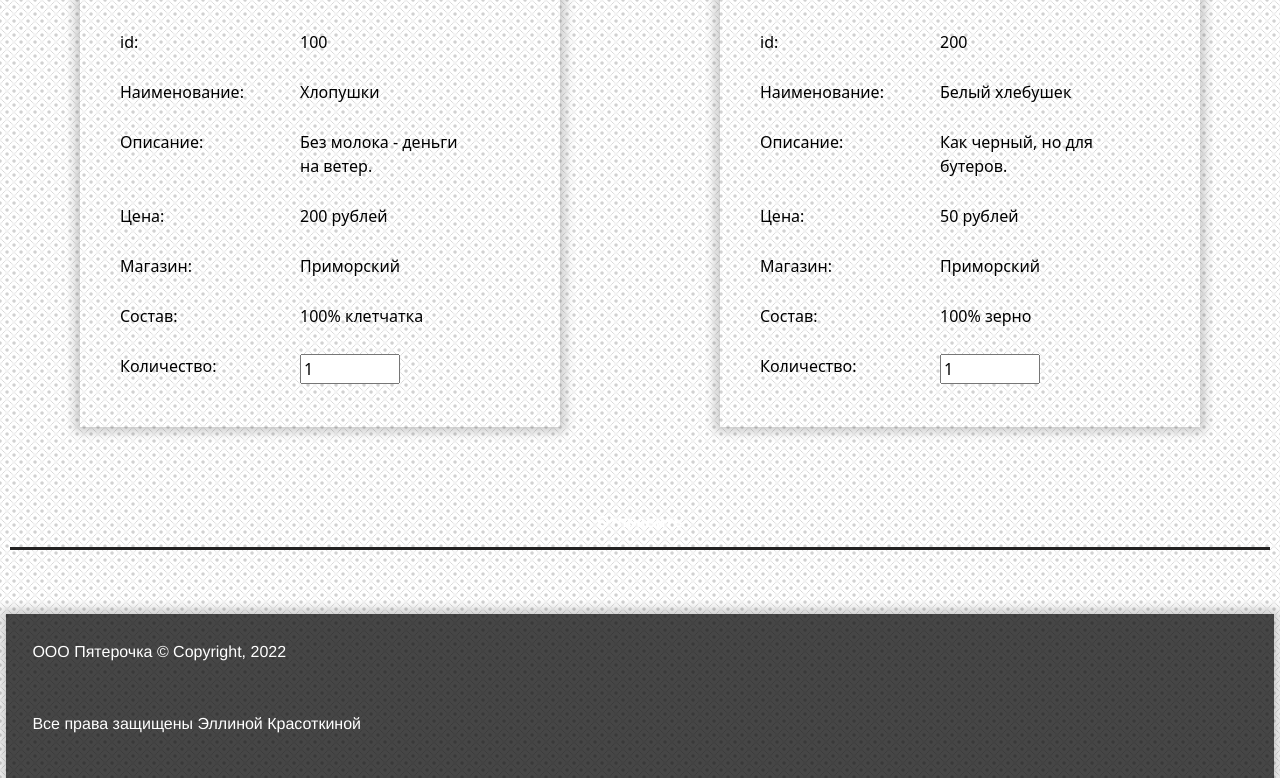
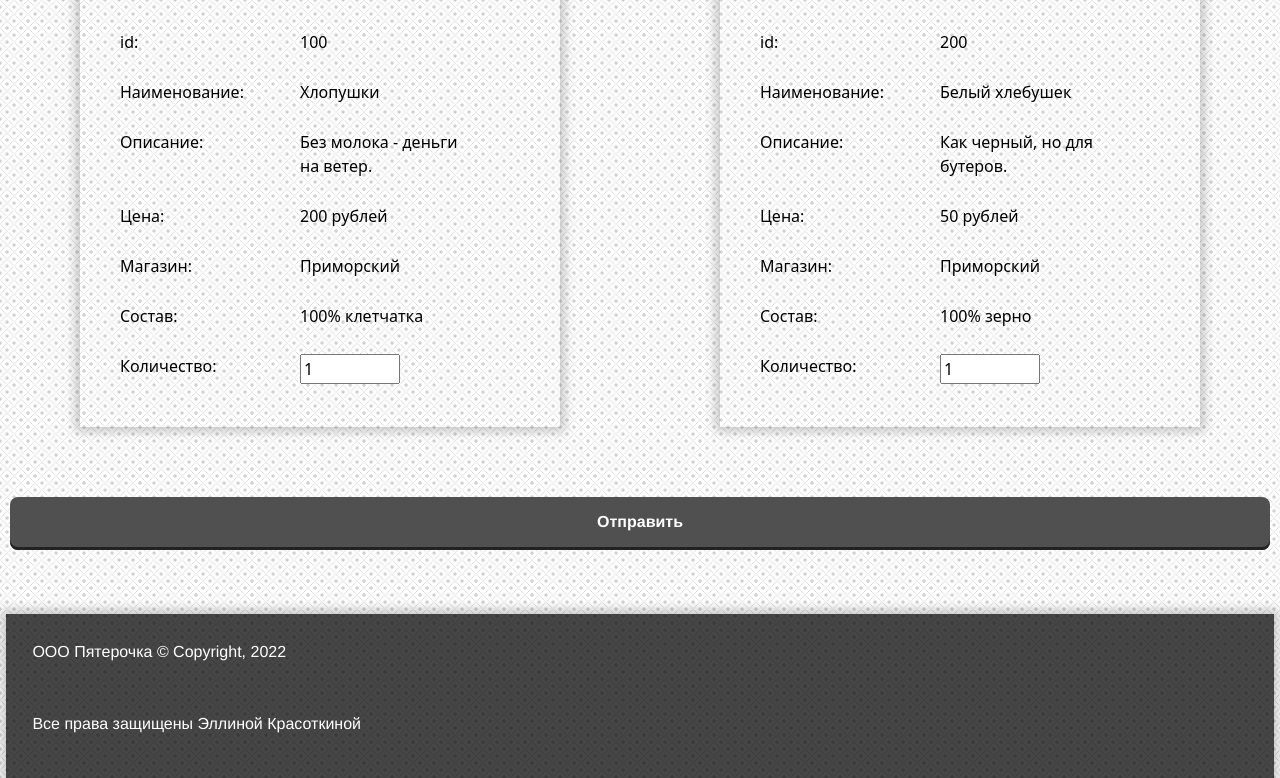
Before and after one commit to n33d-b33r/ex08, a plain HTML site: page html/basket.html in a window 1280 px wide. Shown: the part 1477-2255 px from the top of the page. Drawn offline with Linux system fonts and the light colour scheme.

Commit message:
Update index.css

```diff
--- a/index.css
+++ b/index.css
@@ -366,3 +366,19 @@ flex-direction: column;
     display: flex;
     justify-content: space-around;
 }
+
+.button7 {
+    font-weight: 700;
+    color: white;
+    text-decoration: none;
+    padding: .8em 1em calc(.8em + 3px);
+    border-radius: 8px;
+    background: rgb(80, 80, 80);
+    box-shadow: 0 -3px rgb(35, 34, 34) inset;
+    transition: 0.2s;
+}
+.button7:hover { background: rgb(131, 131, 131); }
+.button7:active {
+    background: rgb(82, 82, 82);
+    box-shadow: 0 0 10px 5px rgba(0, 0, 0, 0.2);
+}
```
